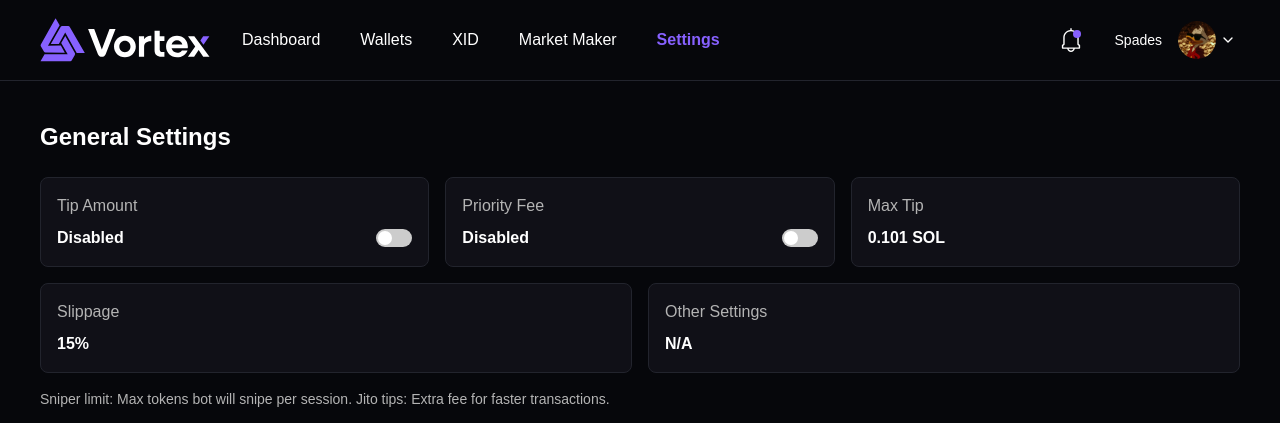
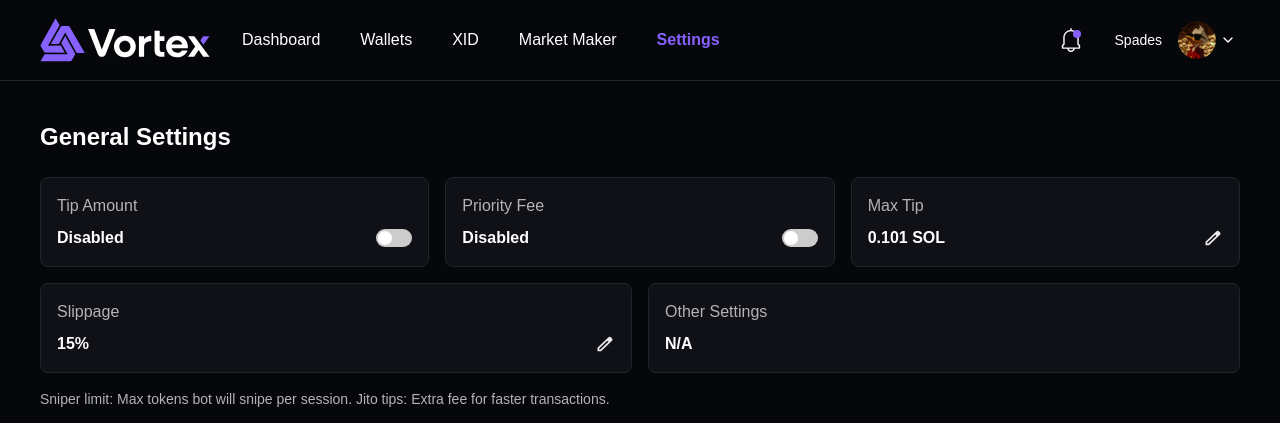
Before and after one commit to JaiKumarSuther/ventor, a Next.js app: page /settings in a window 1280 px wide. Shown: the top 423 px of the page. Built offline with nearby package versions, Linux system fonts and the light colour scheme.

Commit message:
done some fixes

```diff
--- a/components/ui/CreatePresetModal.tsx
+++ b/components/ui/CreatePresetModal.tsx
@@ -65,7 +65,7 @@ const CreatePresetModal: React.FC<CreatePresetModalProps> = ({
               value={presetName}
               onChange={(e) => setPresetName(e.target.value)}
               className="bg-transparent text-white placeholder-white outline-none mt-1"
-              placeholder="Phoniex"
+              // placeholder="Phoniex"
             />
           </div>
 
@@ -81,7 +81,7 @@ const CreatePresetModal: React.FC<CreatePresetModalProps> = ({
                 value={devBuy}
                 onChange={(e) => setDevBuy(e.target.value)}
                 className="bg-transparent text-white placeholder-white outline-none mt-1"
-                placeholder="0%"
+                // placeholder="0%"
               />
             </div>
 
@@ -95,7 +95,7 @@ const CreatePresetModal: React.FC<CreatePresetModalProps> = ({
                 value={devTip}
                 onChange={(e) => setDevTip(e.target.value)}
                 className="bg-transparent text-white placeholder-white outline-none mt-1"
-                placeholder="0 SOL"
+                // placeholder="0 SOL"
               />
             </div>
 
@@ -109,7 +109,7 @@ const CreatePresetModal: React.FC<CreatePresetModalProps> = ({
                 value={snipeWallet}
                 onChange={(e) => setSnipeWallet(e.target.value)}
                 className="bg-transparent text-white placeholder-white outline-none mt-1"
-                placeholder="0%"
+                // placeholder="0%"
               />
             </div>
 
@@ -123,7 +123,7 @@ const CreatePresetModal: React.FC<CreatePresetModalProps> = ({
                 value={snipeBuy}
                 onChange={(e) => setSnipeBuy(e.target.value)}
                 className="bg-transparent text-white placeholder-white outline-none mt-1"
-                placeholder="0%"
+                // placeholder="0%"
               />
             </div>
 
@@ -137,7 +137,7 @@ const CreatePresetModal: React.FC<CreatePresetModalProps> = ({
                 value={snipeTip}
                 onChange={(e) => setSnipeTip(e.target.value)}
                 className="bg-transparent text-white placeholder-white outline-none mt-1"
-                placeholder="0 SOL"
+                // placeholder="0 SOL"
               />
             </div>
 
@@ -151,7 +151,7 @@ const CreatePresetModal: React.FC<CreatePresetModalProps> = ({
                 value={maxSniper}
                 onChange={(e) => setMaxSniper(e.target.value)}
                 className="bg-transparent text-white placeholder-white outline-none mt-1"
-                placeholder="0%"
+                // placeholder="0%"
               />
             </div>
           </div>
--- a/components/ui/GeneralSettings.tsx
+++ b/components/ui/GeneralSettings.tsx
@@ -1,5 +1,7 @@
-import React from "react";
+"use client";
+import React, { useState } from "react";
 import CustomToggleSwitch from "./CustomToggleSwitch";
+import Image from "next/image";
 
 interface GeneralSettingsProps {
   tipAmountEnabled: boolean;
@@ -14,6 +16,15 @@ const GeneralSettings: React.FC<GeneralSettingsProps> = ({
   onToggleTipAmount,
   onTogglePriorityFee,
 }) => {
+  const [slippageEditing, setSlippageEditing] = useState(false);
+  const [slippageValue, setSlippageValue] = useState("15");
+  const [isEditing, setIsEditing] = useState(false);
+  const [tipValue, setTipValue] = useState("0.101");
+
+  const handleSave = () => {
+    setIsEditing(false);
+    // You can trigger any save logic here
+  };
   return (
     <div className="flex flex-col gap-4">
       <h1 className="text-2xl font-semibold text-white mb-2">
@@ -52,18 +63,106 @@ const GeneralSettings: React.FC<GeneralSettingsProps> = ({
         </div>
 
         {/* Max Tip Card */}
-    <div className="p-4 bg-[#101017] border border-[#22242D] rounded-lg">
+        <div className="p-4 bg-[#101017] border border-[#22242D] rounded-lg relative">
           <p className="text-[#B4B4B4] mb-2">Max Tip</p>
-      <span className="text-white font-semibold">0.101 SOL</span>
+
+          {isEditing ? (
+            <div className="flex items-center gap-2">
+              <div className="flex items-center gap-3">
+                <input
+                  type="text"
+                  step="0.001"
+                  min="0"
+                  className="bg-transparent outline-none border border-[#333] text-white px-2 py-1 rounded w-[120px]"
+                  value={tipValue}
+                  onChange={(e) => {
+                    const value = e.target.value;
+                    // Optional: allow empty string or valid decimal
+                    if (value === "" || /^[0-9]*\.?[0-9]*$/.test(value)) {
+                      setTipValue(value);
+                    }
+                  }}
+                />
+              </div>
+              <div className="flex justify-between w-full">
+                <span className="text-white font-semibold">SOL</span>
+                <button
+                  onClick={handleSave}
+                  className="bg-[#526FFF] cursor-pointer text-white text-sm px-3 py-1 rounded hover:opacity-90"
+                >
+                  Save
+                </button>
+              </div>
+            </div>
+          ) : (
+            <div className="flex items-center justify-between">
+              <span className="text-white font-semibold">{tipValue} SOL</span>
+              <button
+                onClick={() => setIsEditing(true)}
+                className="cursor-pointer"
+              >
+                <Image
+                  src="/assets/pencil.svg"
+                  alt="Edit"
+                  width={20}
+                  height={20}
+                />
+              </button>
+            </div>
+          )}
         </div>
 
         {/* Second Row: Additional Cards */}
         <div className="sm:col-span-2 lg:col-span-3">
           <div className="flex flex-col sm:flex-row gap-4">
-        <div className="flex-1 p-4 bg-[#101017] border border-[#22242D] rounded-lg">
+            <div className="flex-1 p-4 bg-[#101017] border border-[#22242D] rounded-lg relative">
               <p className="text-[#B4B4B4] mb-2">Slippage</p>
-          <span className="text-white font-semibold">15%</span>
+
+              {slippageEditing ? (
+                <div className="flex items-center gap-2">
+                  <div className="flex items-center gap-2">
+                    <input
+                      type="text"
+                      step="0.1"
+                      min="0"
+                      className="bg-transparent outline-none border border-[#333] text-white px-2 py-1 rounded w-[120px]"
+                      value={slippageValue}
+                      onChange={(e) => {
+                        const value = e.target.value;
+                        if (value === "" || /^[0-9]*\.?[0-9]*$/.test(value)) {
+                          setSlippageValue(value);
+                        }
+                      }}
+                    />
+                    <span className="text-white font-semibold">%</span>
                   </div>
+                  <button
+                    onClick={() => setSlippageEditing(false)}
+                    className="bg-[#526FFF] cursor-pointer text-white text-sm px-3 py-1 rounded hover:opacity-90"
+                  >
+                    Save
+                  </button>
+                </div>
+              ) : (
+                <div className="flex items-center justify-between">
+                  <span className="text-white font-semibold">
+                    {slippageValue}%
+                  </span>
+                  <button
+                    onClick={() => setSlippageEditing(true)}
+                    className="cursor-pointer"
+                  >
+                    <Image
+                      src="/assets/pencil.svg"
+                      alt="Edit"
+                      width={20}
+                      height={20}
+                    />
+                  </button>
+                </div>
+              )}
+            </div>
+
             <div className="flex-1 p-4 bg-[#101017] border border-[#22242D] rounded-lg">
               <p className="text-[#B4B4B4] mb-2">Other Settings</p>
               <span className="text-white font-semibold">N/A</span>
@@ -73,10 +172,10 @@ const GeneralSettings: React.FC<GeneralSettingsProps> = ({
       </div>
 
       <p className="text-sm text-[#B4B4B4]">
-    Sniper limit: Max tokens bot will snipe per session. Jito tips: Extra fee for faster transactions.
+        Sniper limit: Max tokens bot will snipe per session. Jito tips: Extra
+        fee for faster transactions.
       </p>
     </div>
-
   );
 };
 
```
Lines whose indentation alone changed are shown as unchanged.
